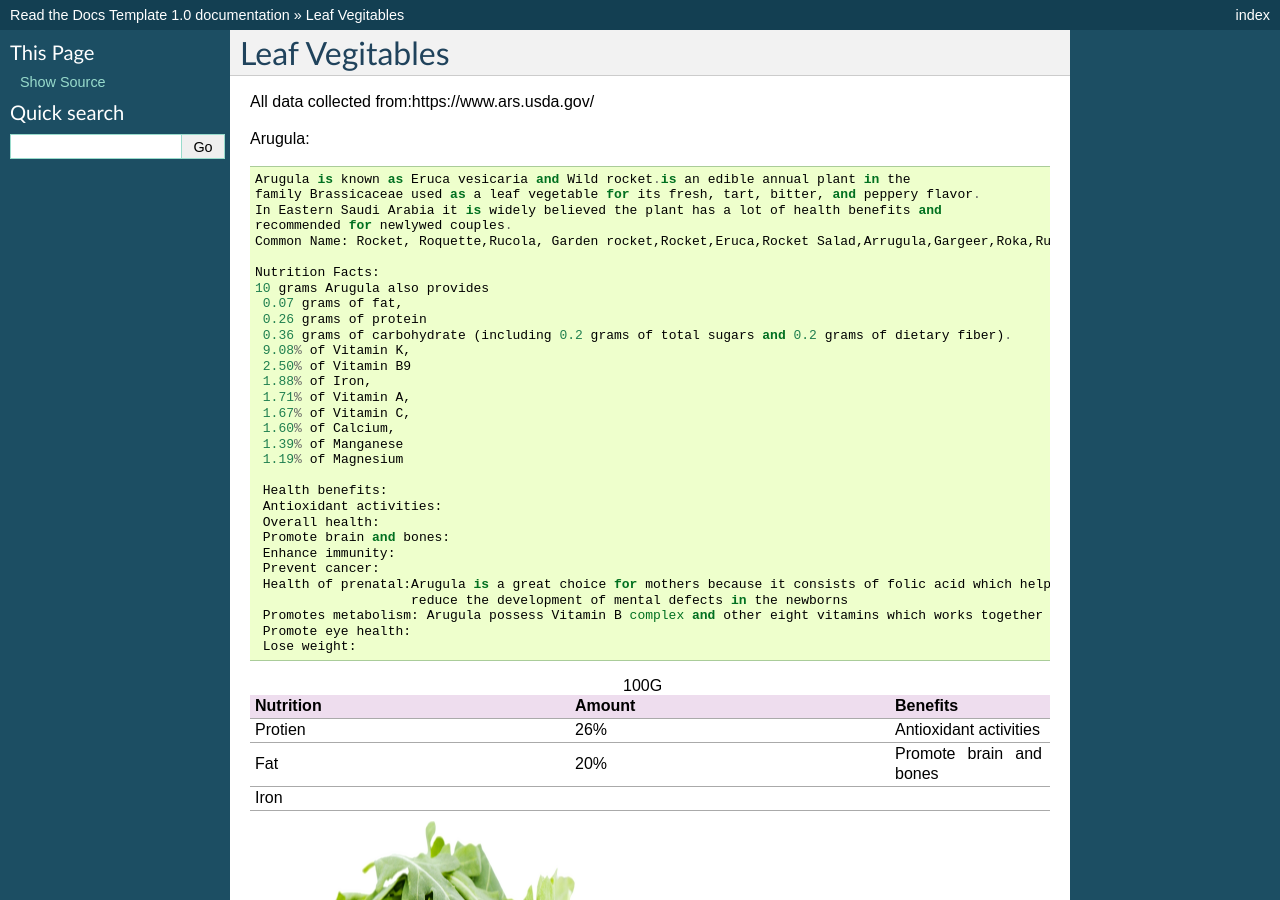
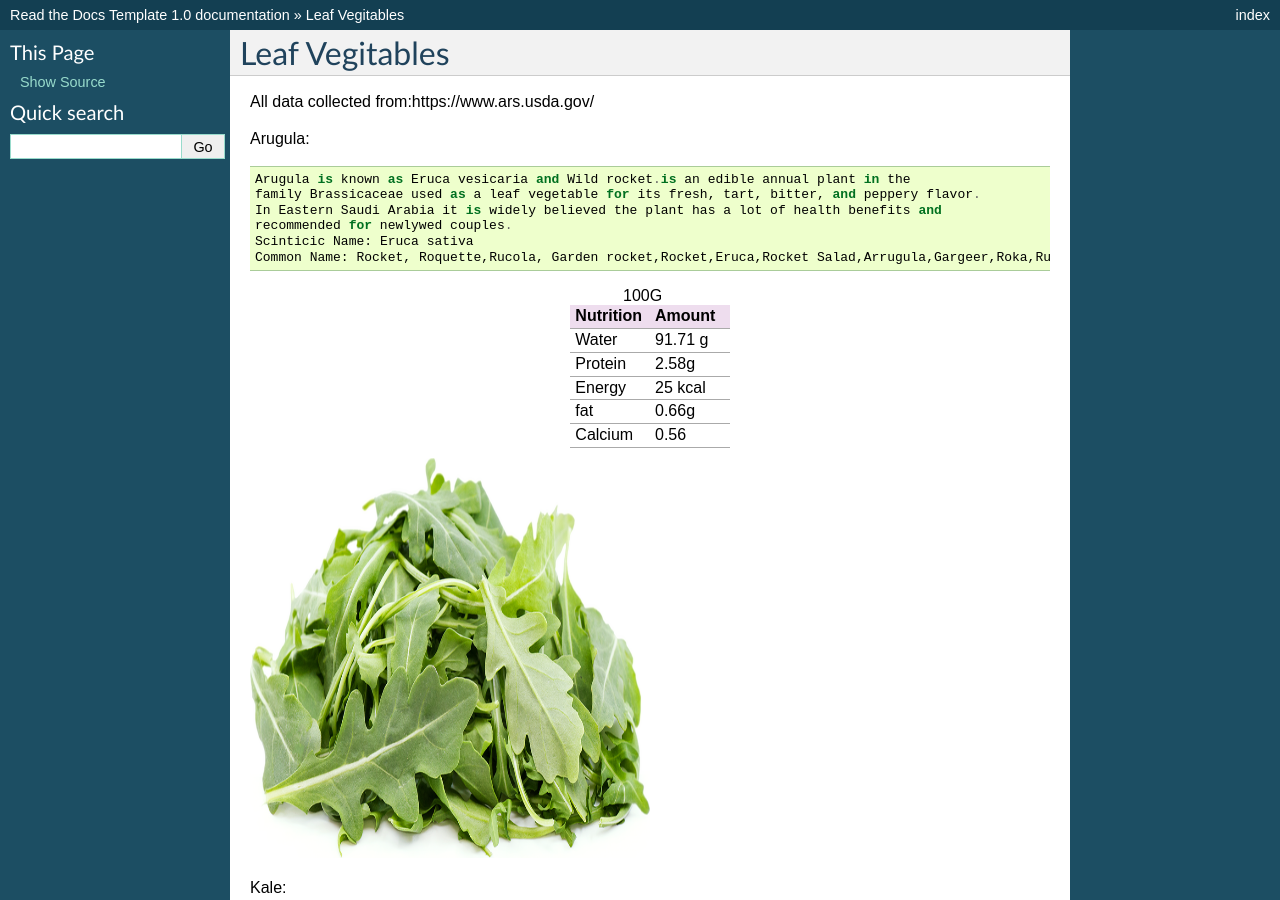
Before and after one commit to ramashanker/Documentation, a Sphinx documentation site: the page built from docs/agriculture/plants/Salads/leaf_vegitable.rst, in a window 1280 px wide and 900 px high. Built offline with Sphinx 7.4.7, drawn with Linux system fonts in a browser that asks for light colours.

Commit message:
new salads

```diff
--- a/docs/agriculture/plants/Herbals/leaf_herbals.rst
+++ b/docs/agriculture/plants/Herbals/leaf_herbals.rst
@@ -15,7 +15,7 @@ Tulsi(Holy basil)::
 
 Basil::
 
-  Basil (ocimum basilicum) is a common herb used to garnish salads, pasta and many other meals to add delicious flavor.
+  Basi  l (ocimum basilicum) is a common herb used to garnish salads, pasta and many other meals to add delicious flavor.
   Health Benefits:
 
   Reduces stress
--- a/docs/agriculture/plants/Salads/leaf_vegitable.rst
+++ b/docs/agriculture/plants/Salads/leaf_vegitable.rst
@@ -1,8 +1,6 @@
 ==================
 Leaf Vegitables
 ==================
-
-
 
 All data collected from:https://www.ars.usda.gov/
 
@@ -12,42 +10,18 @@ Arugula::
     family Brassicaceae used as a leaf vegetable for its fresh, tart, bitter, and peppery flavor.
     In Eastern Saudi Arabia it is widely believed the plant has a lot of health benefits and
     recommended for newlywed couples.
+    Scinticic Name: Eruca sativa
     Common Name: Rocket, Roquette,Rucola, Garden rocket,Rocket,Eruca,Rocket Salad,Arrugula,Gargeer,Roka,Rugula and Tira
 
-    Nutrition Facts:
-    10 grams Arugula also provides
-     0.07 grams of fat,
-     0.26 grams of protein
-     0.36 grams of carbohydrate (including 0.2 grams of total sugars and 0.2 grams of dietary fiber).
-     9.08% of Vitamin K,
-     2.50% of Vitamin B9
-     1.88% of Iron,
-     1.71% of Vitamin A,
-     1.67% of Vitamin C,
-     1.60% of Calcium,
-     1.39% of Manganese
-     1.19% of Magnesium
+.. csv-table:: 100G
+   :header: "Nutrition", "Amount"
+   :widths: 40, 40
 
-     Health benefits:
-     Antioxidant activities:
-     Overall health:
-     Promote brain and bones:
-     Enhance immunity:
-     Prevent cancer:
-     Health of prenatal:Arugula is a great choice for mothers because it consists of folic acid which helps to
-                        reduce the development of mental defects in the newborns
-     Promotes metabolism: Arugula possess Vitamin B complex and other eight vitamins which works together
-     Promote eye health:
-     Lose weight:
-
-
-.. csv-table:: 100G
-   :header: "Nutrition", "Amount", "Benefits"
-   :widths: 20, 20, 10
-
-   "Protien", "26%", "Antioxidant activities"
-   "Fat", "20%", "Promote brain and bones"
-   "Iron"
+   "Water", "91.71 g"
+   "Protein", "2.58g"
+   "Energy","25	kcal"
+   "fat", "0.66g"
+   "Calcium", "0.56"
 
 .. image:: ../../../images/agriculture/plants/salads/arugula.jpg
    :height: 400px
```
